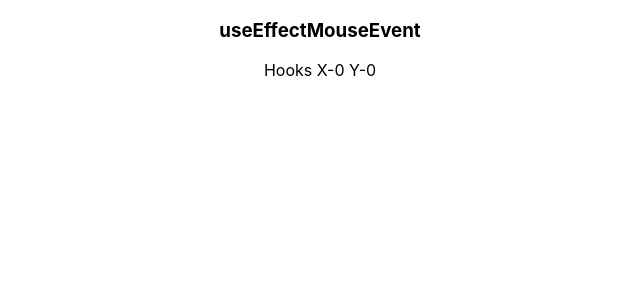
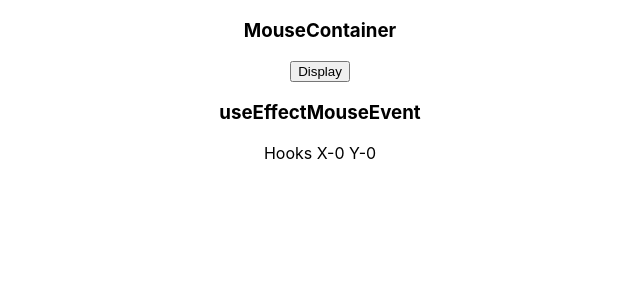
Before and after one commit to aariffulalam/react-hooks-demo, a React (Create React App) app: page / in a window 1280 px wide. Shown: the top 300 px of the page, without its empty margins (320-960 px from the left). Built offline with nearby package versions, Linux system fonts and the light colour scheme.

Commit message:
unmounted component using UseEffect Hook

```diff
--- a/src/App.js
+++ b/src/App.js
@@ -7,6 +7,7 @@ import { StateHookCounterFour } from './component/useState/StateHookCounterFour'
 
 import EffectHookCouterOne from "./component/useEffect/EffectHookCouterOne"
 import EffectMouseEvent from './component/useEffect/EffectMouseEvent';
+import MouseContainer from './component/useEffect/MouseContainer';
 
 function App() {
   return (
@@ -16,7 +17,8 @@ function App() {
       {/* <StateHookCounterThree/> */}
       {/* <StateHookCounterFour/> */}
       {/* <EffectHookCouterOne/> */}
-      <EffectMouseEvent/>
+      {/* <EffectMouseEvent/> */}
+      <MouseContainer/>
     </div>
   );
 }
--- a/src/component/useEffect/EffectMouseEvent.jsx
+++ b/src/component/useEffect/EffectMouseEvent.jsx
@@ -13,7 +13,11 @@ const EffectMouseEvent = () => {
     useEffect(()=>{
         console.log("useEffected effected")
         window.addEventListener("mousemove", logMousePosition)
-    }, [])
+        return ()=>{
+            console.log("component unmounted code")
+            document.removeEventListener("mousemove", logMousePosition)
+        }
+    },[])
 
     return (
         <>
--- /dev/null
+++ b/src/component/useEffect/MouseContainer.jsx
@@ -0,0 +1,14 @@
+import React, { useState } from 'react'
+import EffectMouseEvent from './EffectMouseEvent'
+
+const MouseContainer = () => {
+    const [display, setDisplay] = useState(true)
+    return (
+        <>
+            <h3>MouseContainer</h3>
+            <button onClick={()=> setDisplay(!display)}>Display</button>
+            {display && <EffectMouseEvent/>}
+        </>
+    )
+};
+export default MouseContainer;
```
